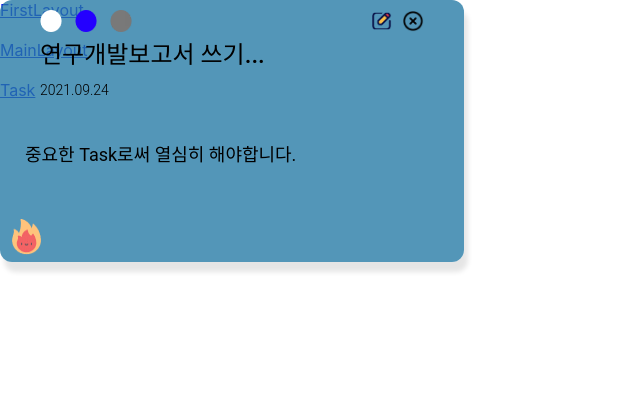
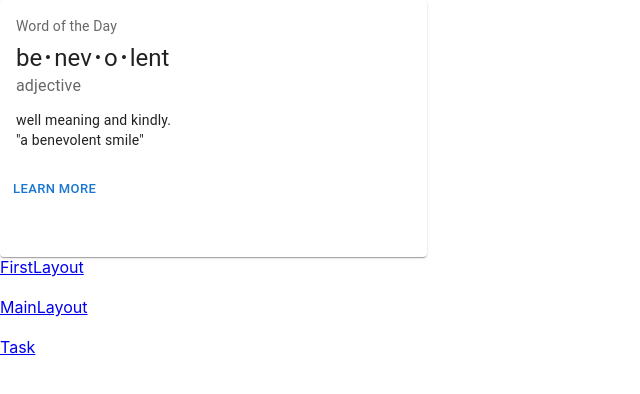
Before and after one commit to DreamSlave/todo-list, a React (Create React App) app: page /task in a window 1280 px wide. Shown: the top 394 px of the page, without its empty margins (0-640 px from the left). Built offline with nearby package versions, Linux system fonts and the light colour scheme.

Commit message:
Task - mui 적용(Card)

```diff
--- a/src/views/Task.js
+++ b/src/views/Task.js
@@ -7,9 +7,50 @@
 import EndEditButtonImg from '../assets/imgs/close13218-4857-200h.png'
 import ImportantFlagImg from '../assets/imgs/fire13235-3abq-200w.png'
 
+import Box from '@mui/material/Box';
+import Card from '@mui/material/Card';
+import CardActions from '@mui/material/CardActions';
+import CardContent from '@mui/material/CardContent';
+import Button from '@mui/material/Button';
+import Typography from '@mui/material/Typography'
+
+
+const bull = (
+  <Box
+    component="span"
+    sx={{ display: 'inline-block', mx: '2px', transform: 'scale(0.8)' }}
+  >
+    •
+  </Box>
+);
 
 function Task() {
+
   return (
+    <Card sx={{ width: 427, height: 257}}>
+      <CardContent sx={{ width: 200 }}>
+        <Typography sx={{ fontSize: 14 }} color="text.secondary" gutterBottom>
+          Word of the Day
+        </Typography>
+        <Typography variant="h5" component="div">
+          be{bull}nev{bull}o{bull}lent
+        </Typography>
+        <Typography sx={{ mb: 1.5 }} color="text.secondary">
+          adjective
+        </Typography>
+        <Typography variant="body2">
+          well meaning and kindly.
+          <br />
+          {'"a benevolent smile"'}
+        </Typography>
+      </CardContent>
+      <CardActions>
+        <Button size="small">Learn More</Button>
+      </CardActions>
+    </Card>
+  );
+
+  /* return (
     <div className="org pd10 {styles['frame2']}">
       <div className={styles['framecontainer1']}>
         <div className={styles['frameframe1']}>
@@ -73,7 +114,7 @@
         </div>
       </div>
     </div>
-  );
+  ); */
 }
 
 export default Task;
```
